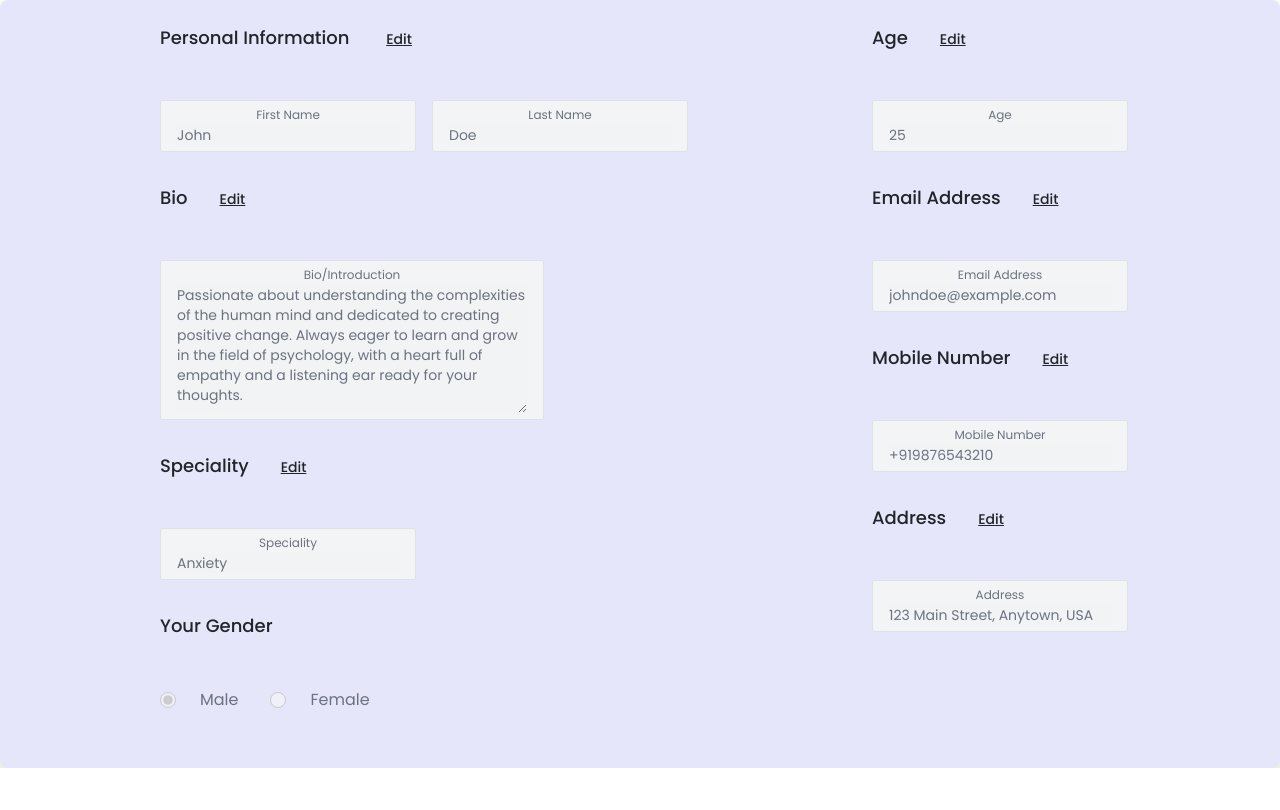
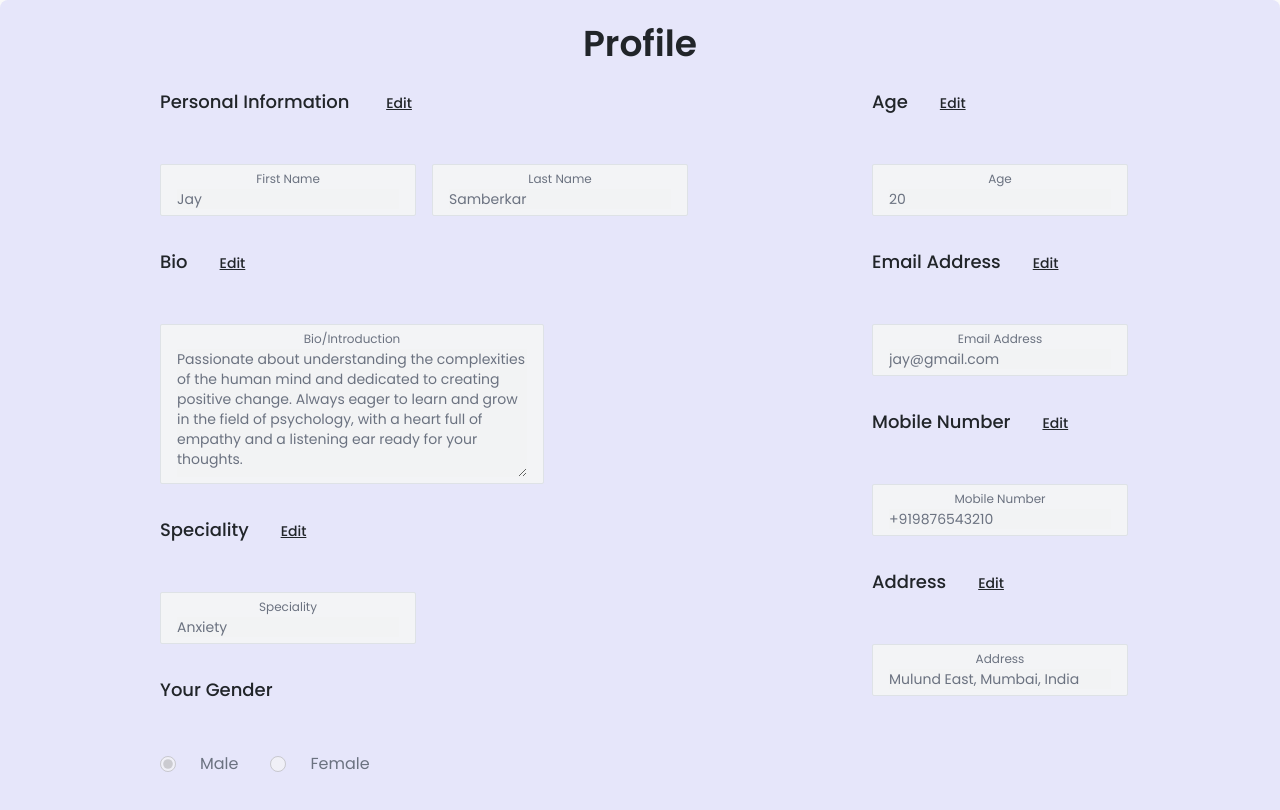
Before and after one commit to HuzefaDohadwala/MERN_Serenity, a React (Create React App) app in the folder my-app/: page /listener/profile in a window 1280 px wide. Shown: the top 810 px of the page. Built offline with nearby package versions, Linux system fonts and the light colour scheme; the HTML template or start-up script is replaced by a standard one.

Commit message:
Profile updated

```diff
--- a/my-app/src/components/listener/ListProfile.jsx
+++ b/my-app/src/components/listener/ListProfile.jsx
@@ -6,15 +6,15 @@ const ListProfile = () => {
   const [editSection, setEditSection] = useState(null);
   const [userInfo, setUserInfo] = useState({
     // state to store user information
-    firstName: "John",
-    lastName: "Doe",
+    firstName: "Jay",
+    lastName: "Samberkar",
     bio: "Passionate about understanding the complexities of the human mind and dedicated to creating positive change. Always eager to learn and grow in the field of psychology, with a heart full of empathy and a listening ear ready for your thoughts.",
     speciality: "Anxiety",
     gender: "Male",
-    age: 25,
-    email: "johndoe@example.com",
+    age: 20,
+    email: "jay@gmail.com",
     mobile: "+919876543210",
-    address: "123 Main Street, Anytown, USA",
+    address: "Mulund East, Mumbai, India",
   });
 
   const handleChange = (e) => {
@@ -33,7 +33,9 @@ const ListProfile = () => {
   };
 
   return (
-    <div className="flex justify-evenly bg-[#e6e6fa] rounded-lg shadow-lg w-auto">
+    <div className="bg-[#e6e6fa] rounded-lg shadow-lg">
+      <h1 className="text-4xl font-bold pt-4">Profile</h1>
+      <div className="flex justify-evenly  w-auto">
         <div className="sm:mx-8 sm:my-6">
           <div className="flex flex-col gap-5 items-start mb-8">
             <span className="font-medium text-lg">
@@ -96,7 +98,9 @@ const ListProfile = () => {
 
             <div className="flex items-center gap-3">
               <div className="flex flex-col rounded-lg gap-0.5 w-96 h-40 px-3 py-1.5 rounded-sm border bg-gray-100 cursor-not-allowed focus-within:border-primary-blue">
-              <label className="text-xs text-gray-500">Bio/Introduction</label>
+                <label className="text-xs text-gray-500">
+                  Bio/Introduction
+                </label>
                 <textarea
                   name="bio"
                   value={userInfo.bio}
@@ -297,6 +301,7 @@ const ListProfile = () => {
           </div>
         </div>
       </div>
+    </div>
   );
 };
 
```
Lines whose indentation alone changed are shown as unchanged.
